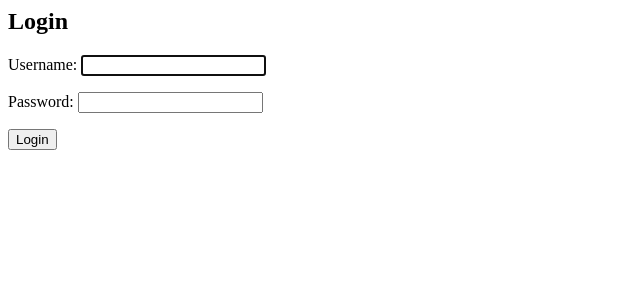
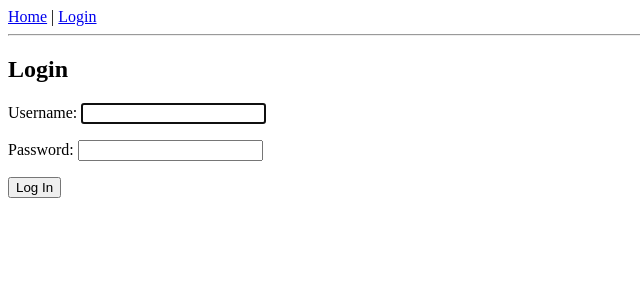
Before and after one commit to a-bzzzz/SecretRecipes, a Django app: page /login/ in a window 1280 px wide. Shown: the top 300 px of the page, without its empty margins (0-640 px from the left). Run offline with Django 5.2, Linux system fonts and the light colour scheme.

Commit message:
Update rbook/templates/rbook/login.html

```diff
--- a/CSB-Project1/rbook/templates/rbook/login.html
+++ b/CSB-Project1/rbook/templates/rbook/login.html
@@ -1,6 +1,10 @@
+{% extends 'rbook/base.html' %}
+
+{% block content %}
 <h2>Login</h2>
 <form method="post">
   {% csrf_token %}
   {{ form.as_p }}
-  <button type="submit">Login</button>
+  <button type="submit">Log In</button>
 </form>
+{% endblock %}
```
